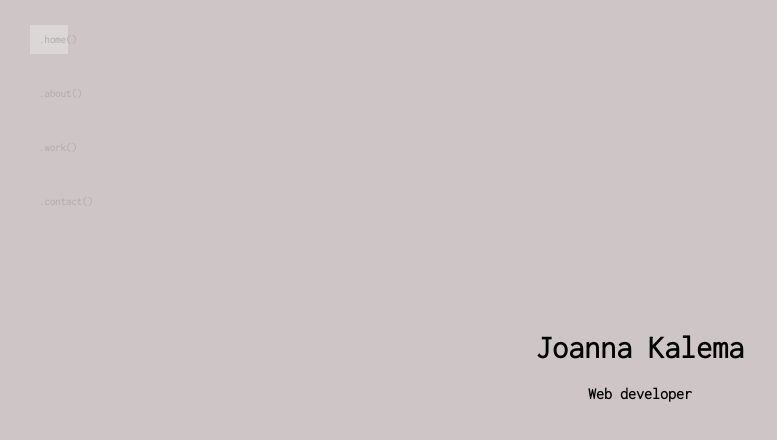
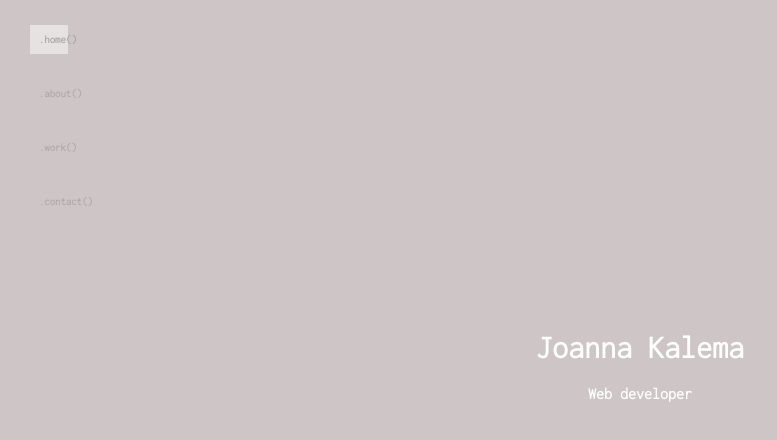
Before and after one commit to jokale/joanna-portfolio-new, a React (Create React App) app: page / in a window 1280 px wide. Shown: the top 440 px of the page, without its empty margins (0-777 px from the left). Built offline with nearby package versions, Linux system fonts and the light colour scheme.

Commit message:
change nav bar style 2

```diff
--- a/src/Components/Navbar.js
+++ b/src/Components/Navbar.js
@@ -14,7 +14,7 @@ const link = {
   position: 'right',
   display: 'flex',
   bottom: '10px',
-  opacity: '0.3',
+  opacity: '0.4',
 
 }
 
@@ -27,7 +27,8 @@ class Navbar extends React.Component {
           exact
           style={link}
           activeStyle={{
-            background: '#FFFFFF'
+            background: '#FFFFFF',
+            opacity: '0.5',
           }}
         >.home()</NavLink></h6>
         <h6><NavLink
--- a/src/index.css
+++ b/src/index.css
@@ -18,8 +18,9 @@ code {
 }
 
 
-h1,h2,h3,h4,h5,h6 {
+h1,h2,h3,h4,h5,h6, p {
   font-family: 'Inconsolata', monospace;
+  color: white;
 }
 
 div#home{
```
